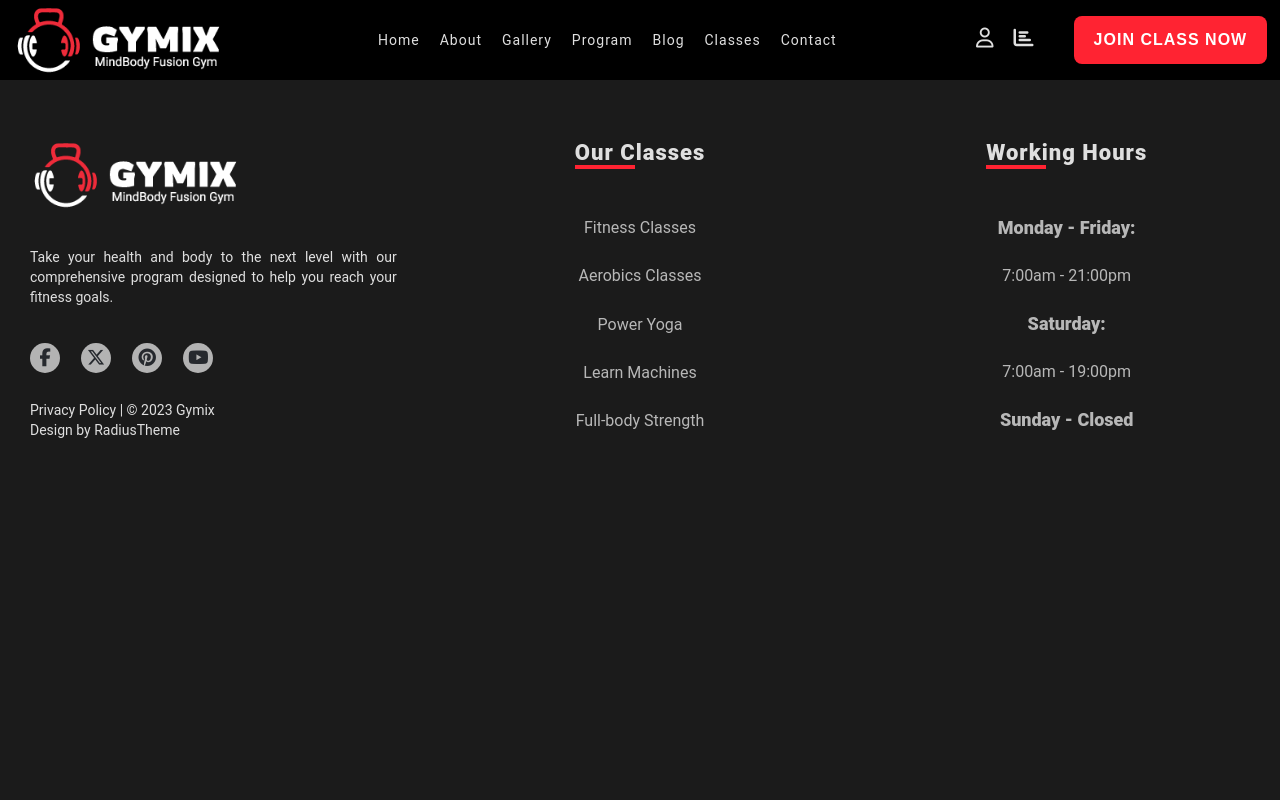
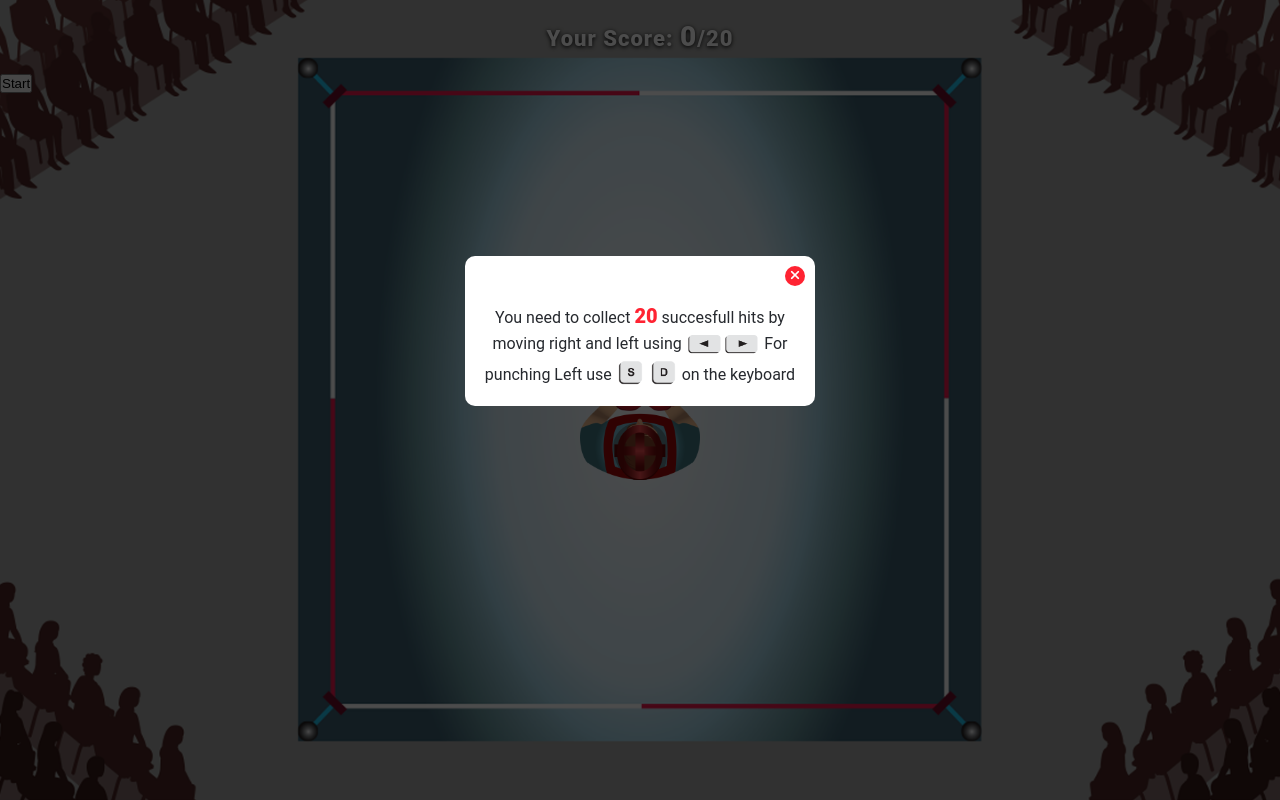
Before and after one commit to F-Naddaf/GYMIX, a Nuxt app in the folder client/: page /games/test in a window 1280 px wide. Built offline with nearby package versions, Linux system fonts and the light colour scheme.

Commit message:
Fix the punching and moving

```diff
--- a/client/pages/games/boxing.vue
+++ b/client/pages/games/boxing.vue
@@ -74,7 +74,6 @@ let step = 90;
 let currentPosition = 0;
 const avatar = ref(null);
 const mainContainer = ref(null);
-const sKeyPressed = ref(false);
 
 const punchRightImage = punchs.find((punch) => punch.alt === "right");
 // const punchRightImageSrc = computed(() => {
@@ -82,29 +81,32 @@ const punchRightImage = punchs.find((punch) => punch.alt === "right");
 //   return punchRightImage ? punchRightImage.src : "";
 // });
 
+let currentImage = ref(images[0].src);
+
 const handleSKeyPress = () => {
-  sKeyPressed.value = true;
-  images[currentIndex.value].src = punchRightImage.src;
+  //   images[currentIndex.value].src = punchRightImage.src;
+  currentImage.value = punchRightImage.src;
   //   currentImage.value = punchRightImageSrc.value;
   //   images[currentIndex.value].src = punchRightImageSrc.value;
   setTimeout(() => {
-    sKeyPressed.value = false;
-    changeImage(); // Resume the changeImage function
+    currentImage.value = images[0].src;
+    // currentImage = punchRightImage.src;
+    // changeImage(); // Resume the changeImage function
   }, 100);
 };
 
-const currentImage = computed(() => images[currentIndex.value].src);
+// const currentImage = computed(() => images[currentIndex.value].src);
 
 const closeInstruction = () => {
   instruction.value = false;
 };
 
-const changeImage = () => {
-  currentIndex.value = (currentIndex.value + 1) % images.length;
-};
+// const changeImage = () => {
+//   currentIndex.value = (currentIndex.value + 1) % images.length;
+// };
 
 onMounted(() => {
-  setInterval(changeImage, 200);
+  //   setInterval(changeImage, 200);
 
   const handleKeyDown = (event) => {
     if (event.key === "ArrowRight" && currentPosition < 270) {
@@ -125,7 +127,7 @@ onMounted(() => {
       ) {
         avatar.value.style.transform = `translateX(${currentPosition}px)`;
       }
-    } else if (event.key === "s" && !sKeyPressed.value) {
+    } else if (event.key === "s") {
       handleSKeyPress();
     }
   };
--- /dev/null
+++ b/client/pages/games/test.vue
@@ -0,0 +1,299 @@
+<template>
+  <div class="boxing-game-container">
+    <div class="instruction-container" v-if="instruction">
+      <BoxingInstructions
+        :message="message"
+        :span="span"
+        :image1="image1"
+        :image2="image2"
+        :aboutImage3="aboutImage3"
+        :image3="image3"
+        :aboutImage4="aboutImage4"
+        :image4="image4"
+        :remaining1="remaining1"
+        :remaining2="remaining2"
+        @close-instruction="closeInstruction"
+      />
+    </div>
+    <div class="score-container">
+      <p>
+        Your Score: <span>{{ score }}</span
+        >/20
+      </p>
+    </div>
+    <div class="btn-container" id="lose">
+      <button id="startButton" @click="startGame">Start</button>
+    </div>
+    <div class="main-container" ref="mainContainer">
+      <div class="boxing-avatar-container" ref="avatar">
+        <div v-if="playAnimation" class="start-boxing-animation">
+          <img
+            src="/images/games/boxing/boxing-avatar-0.png"
+            alt="boxing-image-1"
+            class="main-image"
+          />
+          <img
+            src="/images/games/boxing/boxing-avatar-1.png"
+            alt="boxing-image-1"
+            class="first-image"
+          />
+          <img
+            src="/images/games/boxing/boxing-avatar-2.png"
+            alt="boxing-image-2"
+            class="second-image"
+          />
+        </div>
+        <div v-if="paused" class="pause-boxing-animation">
+          <img
+            src="/images/games/boxing/boxing-avatar-1.png"
+            alt="boxing-image-1"
+            class="first-image"
+          />
+        </div>
+        <div v-if="punchRight" class="right-punch-avatar">
+          <img
+            src="/images/games/boxing/boxing-punch-right.png"
+            alt="right-punch"
+            class="right-punch"
+          />
+        </div>
+        <div v-if="punchleft" class="left-punch-avatar">
+          <img
+            src="/images/games/boxing/boxing-punch-left.png"
+            alt="left-punch"
+            class="left-punch"
+          />
+        </div>
+      </div>
+    </div>
+  </div>
+</template>
+
+<script setup>
+import { ref, computed, watch, onMounted, onUnmounted } from "vue";
+
+definePageMeta({
+  layout: "custom",
+});
+
+const message = "You need to collect ";
+const span = "20";
+const remaining1 = "succesfull hits by moving right and left using";
+const image1 = "/images/games/boxing/arrow-left.png";
+const image2 = "/images/games/boxing/arrow-right.png";
+const aboutImage3 = "For punching Left use";
+const image3 = "/images/games/boxing/punch-left.png";
+const aboutImage4 = "For punching Right use";
+const image4 = "/images/games/boxing/punch-right.png";
+const remaining2 = " on the keyboard";
+
+const images = [
+  {
+    id: "1",
+    alt: "boxing image 0",
+    src: "/images/games/boxing/boxing-avatar-0.png",
+  },
+  {
+    id: "2",
+    alt: "boxing image 1",
+    src: "/images/games/boxing/boxing-avatar-1.png",
+  },
+  {
+    id: "3",
+    alt: "boxing image 2",
+    src: "/images/games/boxing/boxing-avatar-2.png",
+  },
+];
+
+const punchs = [
+  { id: "4", alt: "right", src: "/images/games/boxing/boxing-punch-right.png" },
+  { id: "5", alt: "left", src: "/images/games/boxing/boxing-punch-left.png" },
+];
+
+const instruction = ref(true);
+const score = ref(0);
+const playAnimation = ref(false);
+const paused = ref(true);
+const currentIndex = ref(0);
+const blockWidth = 360;
+let step = 90;
+let currentPosition = 0;
+const avatar = ref(null);
+const mainContainer = ref(null);
+const punchRight = ref(false);
+const punchleft = ref(false);
+
+const closeInstruction = () => {
+  instruction.value = false;
+};
+
+const startGame = () => {
+  paused.value = false;
+  playAnimation.value = true;
+
+  const handleKeyDown = (event) => {
+    if (event.key === "ArrowRight" && currentPosition < 270) {
+      currentPosition += step;
+      if (
+        avatar.value.offsetWidth &&
+        currentPosition + avatar.value.offsetWidth <=
+          mainContainer.value.offsetWidth
+      ) {
+        avatar.value.style.transform = `translateX(${currentPosition}px)`;
+      }
+    } else if (event.key === "d") {
+      playAnimation.value = false;
+      punchRight.value = true;
+      setTimeout(() => {
+        playAnimation.value = true;
+        punchRight.value = false;
+      }, 200);
+    } else if (event.key === "s") {
+      playAnimation.value = false;
+      punchleft.value = true;
+      setTimeout(() => {
+        playAnimation.value = true;
+        punchleft.value = false;
+      }, 200);
+    } else if (event.key === "ArrowLeft" && currentPosition > -270) {
+      currentPosition -= step;
+      if (
+        avatar.value.offsetWidth &&
+        currentPosition + avatar.value.offsetWidth <=
+          mainContainer.value.offsetWidth
+      ) {
+        avatar.value.style.transform = `translateX(${currentPosition}px)`;
+      }
+    }
+  };
+
+  document.addEventListener("keydown", handleKeyDown);
+};
+</script>
+
+<style scoped>
+.boxing-game-container {
+  display: flex;
+  justify-content: flex-start;
+  flex-direction: column;
+  height: 100vh;
+  margin: auto;
+  background-image: url("/images/games/boxing/boxing-background.png");
+  background-repeat: no-repeat;
+  background-position: bottom right;
+  background-size: cover;
+  position: relative;
+}
+.instruction-container {
+  position: absolute;
+  width: 100%;
+  height: 100%;
+  background: rgba(0, 0, 0, 0.7);
+  z-index: 50;
+}
+.score-container {
+  display: flex;
+  align-items: center;
+  justify-content: center;
+  width: 100%;
+  height: auto;
+  padding: 20px 0;
+}
+.score-container p {
+  color: white;
+  font-size: 22px;
+  font-weight: 800;
+  letter-spacing: 1px;
+  text-shadow: rgba(0, 0, 0) 0px 1px 4px;
+}
+.score-container p span {
+  color: white;
+  font-size: 28px;
+}
+.boxing-avatar-container {
+  position: relative;
+  width: 120px;
+  height: 200px;
+}
+.boxing-avatar-container .start-boxing-animation .main-image {
+  position: absolute;
+  top: 50%;
+  left: 50%;
+  transform: translate(-50%, -50%);
+  width: 120px;
+  height: auto;
+}
+.boxing-avatar-container .start-boxing-animation .first-image {
+  position: absolute;
+  top: 50%;
+  left: 50%;
+  transform: translate(-50%, -50%);
+  width: 120px;
+  height: auto;
+  opacity: 1;
+  animation: switchFirstImages 0.5s infinite;
+}
+@keyframes switchFirstImages {
+  0%,
+  100% {
+    opacity: 1;
+  }
+  50% {
+    opacity: 0;
+  }
+}
+.boxing-avatar-container .start-boxing-animation .second-image {
+  position: absolute;
+  top: 50%;
+  left: 50%;
+  transform: translate(-50%, -50%);
+  width: 120px;
+  height: auto;
+  opacity: 0;
+  animation: switchSecondImages 0.5s infinite;
+}
+@keyframes switchSecondImages {
+  0%,
+  100% {
+    opacity: 0;
+  }
+  50% {
+    opacity: 1;
+  }
+}
+.boxing-avatar-container .pause-boxing-animation .first-image {
+  position: absolute;
+  top: 50%;
+  left: 50%;
+  transform: translate(-50%, -50%);
+  width: 120px;
+  height: auto;
+}
+.boxing-avatar-container .right-punch-avatar .right-punch {
+  position: absolute;
+  top: 50%;
+  left: 50%;
+  transform: translate(-50%, -50%);
+  width: 120px;
+  height: auto;
+}
+.boxing-avatar-container .left-punch-avatar .left-punch {
+  position: absolute;
+  top: 50%;
+  left: 50%;
+  transform: translate(-50%, -50%);
+  width: 120px;
+  height: auto;
+}
+.main-container {
+  width: 900px;
+  height: fit-content;
+  display: flex;
+  justify-content: center;
+  overflow: hidden;
+  position: absolute;
+  bottom: 320px;
+  left: 50%;
+  transform: translate(-50%);
+}
+</style>
```
Also changed, not shown: client/public/images/games/boxing/boxing-avatar-0.png (added).
